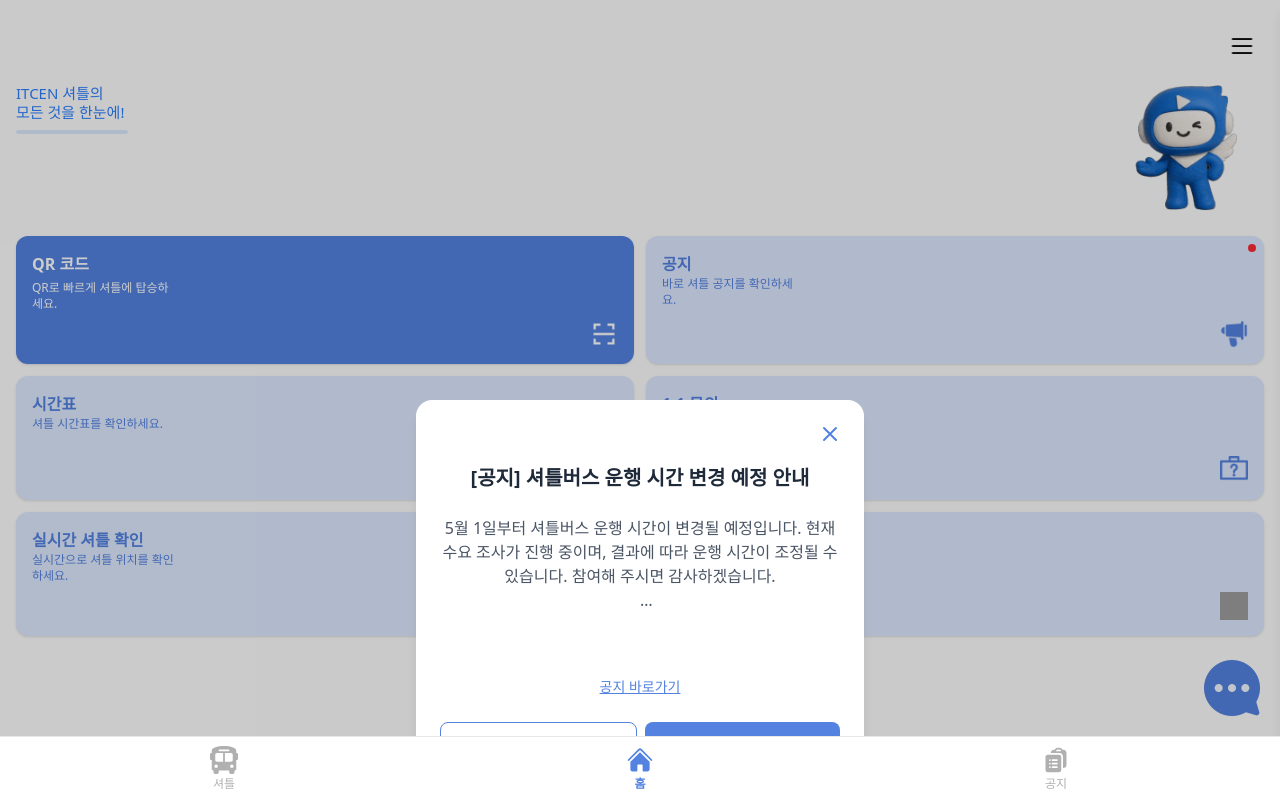
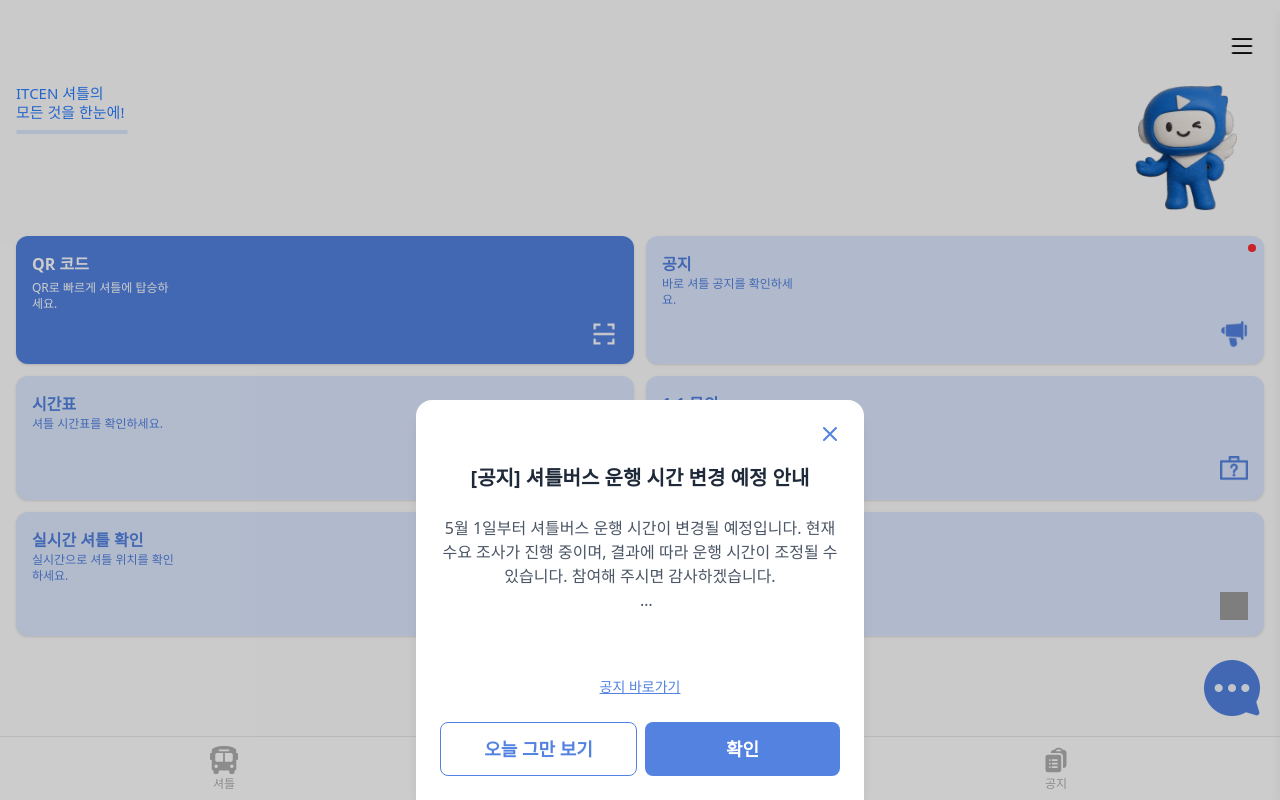
Before and after one commit to Yujin-nKim/fe, a React (Vite) app in the folder seurasaeng_fe/: page /main in a window 1280 px wide. Built offline with nearby package versions, Linux system fonts and the light colour scheme; no server answers; grey boxes are pictures that could not be loaded; a web font is replaced by a local one.

Commit message:
fix: 메인 페이지 팝업이 가려지는 문제 수정
- 하단바의 z index 조정

```diff
--- a/seurasaeng_fe/src/components/BottomBar.tsx
+++ b/seurasaeng_fe/src/components/BottomBar.tsx
@@ -14,7 +14,7 @@ export default function BottomBar({ transform, transition }: BottomBarProps) {
 
   return (
     <nav
-      className="fixed bottom-0 left-0 right-0 h-16 bg-white border-t border-gray-200 flex justify-around items-center px-4 z-100"
+      className="fixed bottom-0 left-0 right-0 h-16 bg-white border-t border-gray-200 flex justify-around items-center px-4 z-45"
       style={{
         ...(transform && { transform }),
         ...(transition && { transition }),
```
